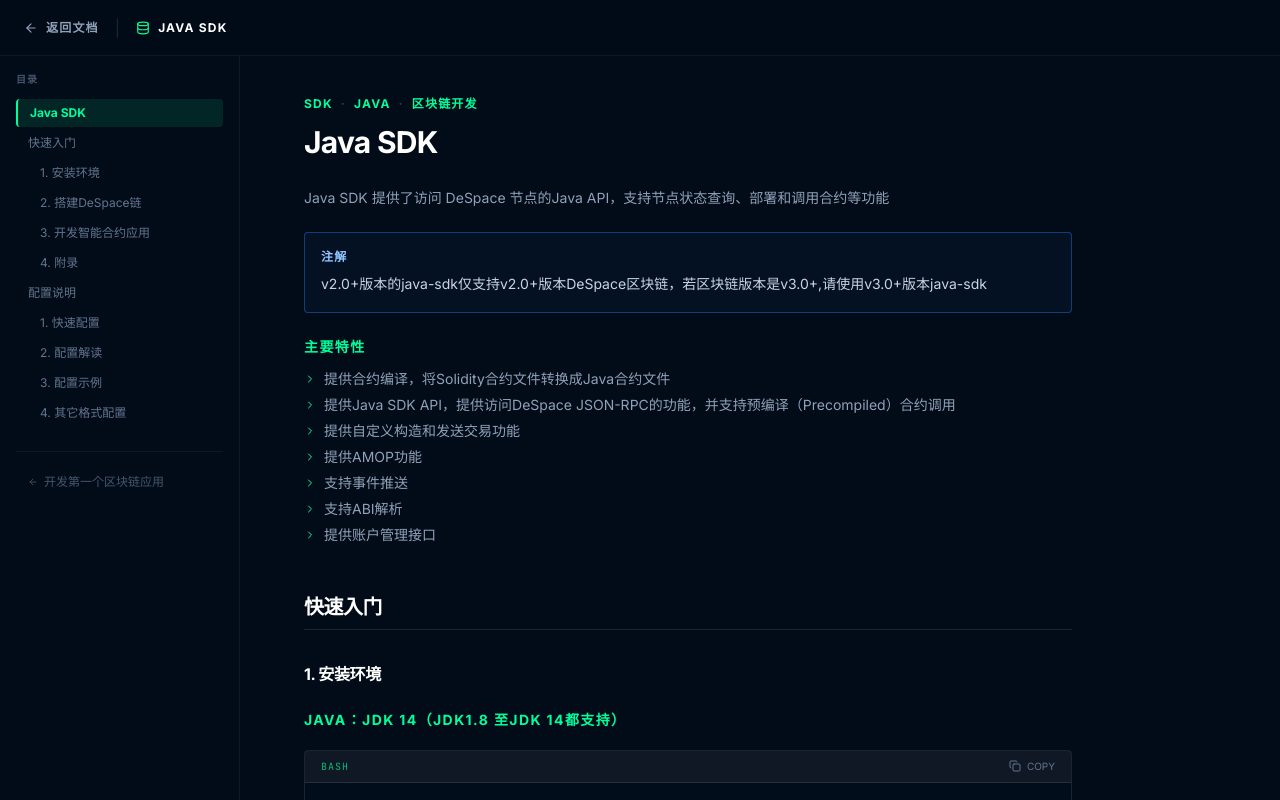
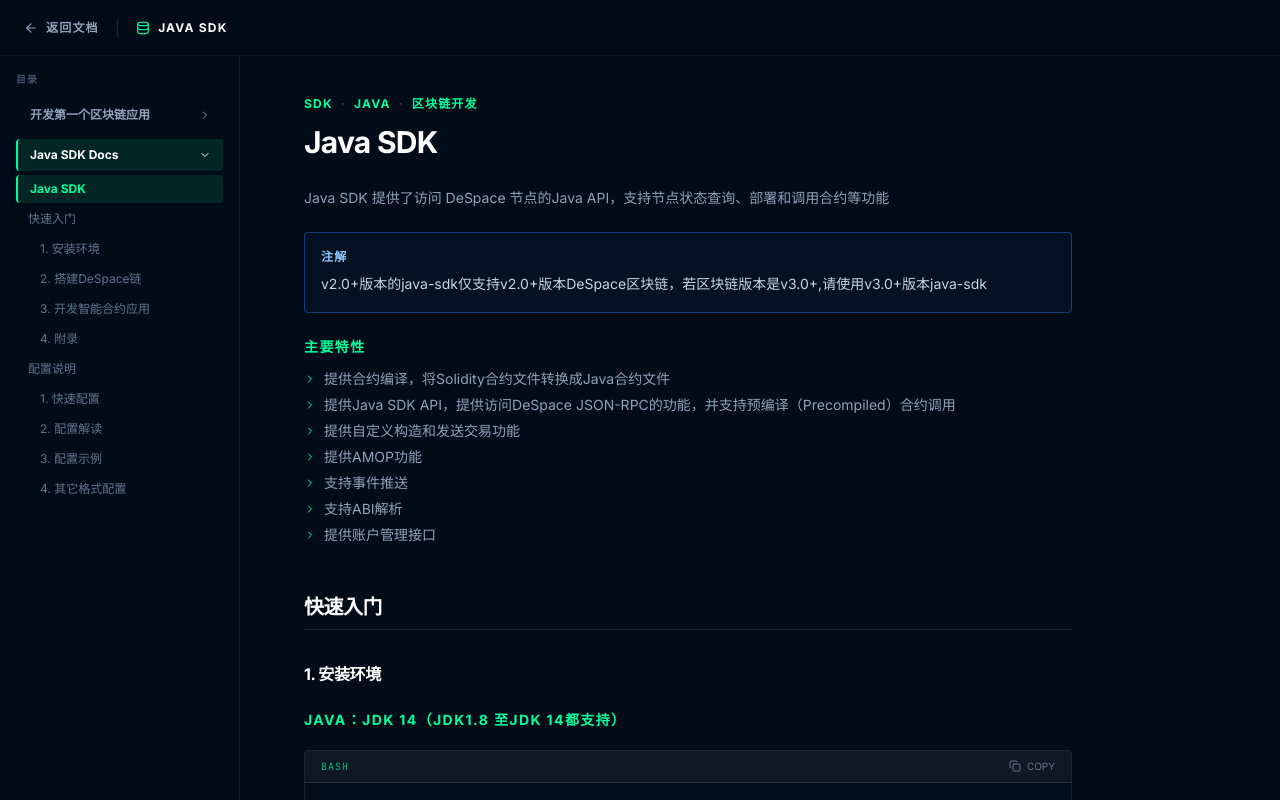
Before and after one commit to xiaoZhangZhang19/DeSpace-Smart-Chain, a React (Vite) app: page /docs/java-sdk in a window 1280 px wide. Shown: the top 800 px of the page. Built offline with nearby package versions, Linux system fonts and the light colour scheme; a web font is replaced by a local one.

Commit message:
add documentation

```diff
--- a/src/App.tsx
+++ b/src/App.tsx
@@ -28,7 +28,7 @@
 import { motion, AnimatePresence } from 'motion/react';
 import ContractTemplates from './pages/ContractTemplates';
 import ContractIDE from './pages/ContractIDE';
-import Documentation from './pages/Documentation';
+import Documentation from './pages/DevelopFirstApp';
 import JavaSDKDocs from './pages/JavaSDKDocs';
 
 const Navbar = () => {
--- a/src/pages/Documentation.tsx
+++ b/src/pages/DevelopFirstApp.tsx
@@ -1,6 +1,6 @@
 import React, { useState, useEffect } from 'react';
 import { useNavigate } from 'react-router-dom';
-import { ArrowLeft, Database, Menu, X, Copy, Check, ChevronRight } from 'lucide-react';
+import { ArrowLeft, Database, Menu, X, Copy, Check, ChevronRight, ChevronDown } from 'lucide-react';
 
 const CodeBlock = ({ code, language = 'bash' }: { code: string; language?: string }) => {
   const [copied, setCopied] = useState(false);
@@ -531,6 +531,8 @@
   const navigate = useNavigate();
   const [activeId, setActiveId] = useState('intro');
   const [sidebarOpen, setSidebarOpen] = useState(false);
+  const [docsExpanded, setDocsExpanded] = useState(true);
+  const [javaExpanded, setJavaExpanded] = useState(false);
 
   useEffect(() => {
     const observer = new IntersectionObserver(
@@ -566,7 +568,18 @@
         <aside className={`fixed md:sticky top-14 z-40 h-[calc(100vh-3.5rem)] w-60 bg-[#020c18] border-r border-white/5 overflow-y-auto transition-transform duration-300 shrink-0 ${sidebarOpen ? 'translate-x-0' : '-translate-x-full md:translate-x-0'}`}>
           <nav className="p-4">
             <p className="text-[10px] uppercase tracking-widest text-slate-600 font-bold mb-3">目录</p>
-            <ul className="space-y-0.5">
+
+            {/* Section 1: 开发第一个区块链应用 */}
+            <div className="mb-2">
+              <button
+                onClick={() => setDocsExpanded(!docsExpanded)}
+                className="w-full flex items-center justify-between px-3 py-2 rounded-sm text-xs font-bold text-white bg-brand-primary/10 border-l-2 border-brand-primary transition-all hover:bg-brand-primary/20"
+              >
+                <span>开发第一个区块链应用</span>
+                <ChevronDown size={12} className={`transition-transform duration-200 ${docsExpanded ? 'rotate-0' : '-rotate-90'}`} />
+              </button>
+              {docsExpanded && (
+                <ul className="mt-1 space-y-0.5">
                   {navItems.map((item) => (
                     <li key={item.id}>
                       <button onClick={() => scrollTo(item.id)} className={`w-full text-left px-3 py-1.5 rounded-sm text-xs transition-all ${activeId === item.id ? 'bg-brand-primary/10 text-brand-primary font-bold border-l-2 border-brand-primary' : 'text-slate-500 hover:text-white hover:bg-white/5'}`}>
@@ -575,6 +588,19 @@
                     </li>
                   ))}
                 </ul>
+              )}
+            </div>
+
+            {/* Section 2: Java SDK Docs */}
+            <div>
+              <button
+                onClick={() => { setJavaExpanded(!javaExpanded); if (!javaExpanded) navigate('/docs/java-sdk'); }}
+                className="w-full flex items-center justify-between px-3 py-2 rounded-sm text-xs font-bold text-slate-400 hover:text-white hover:bg-white/5 transition-all border-l-2 border-transparent hover:border-slate-500"
+              >
+                <span>Java SDK Docs</span>
+                <ChevronDown size={12} className={`transition-transform duration-200 ${javaExpanded ? 'rotate-0' : '-rotate-90'}`} />
+              </button>
+            </div>
           </nav>
         </aside>
 
--- a/src/pages/JavaSDKDocs.tsx
+++ b/src/pages/JavaSDKDocs.tsx
@@ -1,6 +1,6 @@
 import React, { useState, useEffect } from 'react';
 import { useNavigate } from 'react-router-dom';
-import { ArrowLeft, Database, Menu, X, Copy, Check, ChevronRight } from 'lucide-react';
+import { ArrowLeft, Database, Menu, X, Copy, Check, ChevronRight, ChevronDown } from 'lucide-react';
 
 const CodeBlock = ({ code, language = 'bash' }: { code: string; language?: string }) => {
   const [copied, setCopied] = useState(false);
@@ -74,10 +74,29 @@
   { id: 'javasdk-cfg-4',  label: '　4. 其它格式配置' },
 ];
 
+const docsNavItems = [
+  { id: 's1',       label: '1. 了解应用需求' },
+  { id: 's2',       label: '2. 设计与开发智能合约' },
+  { id: 's2-step1', label: '　第一步. 设计智能合约' },
+  { id: 's2-step2', label: '　第二步. 开发源码' },
+  { id: 's3',       label: '3. 编译智能合约' },
+  { id: 's4',       label: '4. 创建区块链应用项目' },
+  { id: 's4-step1', label: '　第一步. 安装环境' },
+  { id: 's4-step2', label: '　第二步. 创建Java工程' },
+  { id: 's4-step3', label: '　第三步. 引入Java SDK' },
+  { id: 's4-step4', label: '　第四步. 配置SDK证书' },
+  { id: 's5',       label: '5. 业务逻辑开发' },
+  { id: 's5-step1', label: '　第一步. 引入合约Java类' },
+  { id: 's5-step2', label: '　第二步. 开发业务逻辑' },
+  { id: 's6',       label: '6. 运行应用' },
+];
+
 export default function JavaSDKDocs() {
   const navigate = useNavigate();
   const [activeId, setActiveId] = useState('javasdk');
   const [sidebarOpen, setSidebarOpen] = useState(false);
+  const [docsExpanded, setDocsExpanded] = useState(false);
+  const [javaExpanded, setJavaExpanded] = useState(true);
 
   useEffect(() => {
     const observer = new IntersectionObserver(
@@ -120,7 +139,40 @@
         <aside className={`fixed md:sticky top-14 z-40 h-[calc(100vh-3.5rem)] w-60 bg-[#020c18] border-r border-white/5 overflow-y-auto transition-transform duration-300 shrink-0 ${sidebarOpen ? 'translate-x-0' : '-translate-x-full md:translate-x-0'}`}>
           <nav className="p-4">
             <p className="text-[10px] uppercase tracking-widest text-slate-600 font-bold mb-3">目录</p>
-            <ul className="space-y-0.5">
+
+            {/* Section 1: 开发第一个区块链应用 */}
+            <div className="mb-2">
+              <button
+                onClick={() => { setDocsExpanded(!docsExpanded); if (!docsExpanded) navigate('/docs'); }}
+                className="w-full flex items-center justify-between px-3 py-2 rounded-sm text-xs font-bold text-slate-400 hover:text-white hover:bg-white/5 transition-all border-l-2 border-transparent hover:border-slate-500"
+              >
+                <span>开发第一个区块链应用</span>
+                <ChevronDown size={12} className={`transition-transform duration-200 ${docsExpanded ? 'rotate-0' : '-rotate-90'}`} />
+              </button>
+              {docsExpanded && (
+                <ul className="mt-1 space-y-0.5">
+                  {docsNavItems.map((item) => (
+                    <li key={item.id}>
+                      <button onClick={() => navigate('/docs')} className="w-full text-left px-3 py-1.5 rounded-sm text-xs transition-all text-slate-500 hover:text-white hover:bg-white/5">
+                        {item.label}
+                      </button>
+                    </li>
+                  ))}
+                </ul>
+              )}
+            </div>
+
+            {/* Section 2: Java SDK Docs */}
+            <div>
+              <button
+                onClick={() => setJavaExpanded(!javaExpanded)}
+                className="w-full flex items-center justify-between px-3 py-2 rounded-sm text-xs font-bold text-white bg-brand-primary/10 border-l-2 border-brand-primary transition-all hover:bg-brand-primary/20"
+              >
+                <span>Java SDK Docs</span>
+                <ChevronDown size={12} className={`transition-transform duration-200 ${javaExpanded ? 'rotate-0' : '-rotate-90'}`} />
+              </button>
+              {javaExpanded && (
+                <ul className="mt-1 space-y-0.5">
                   {navItems.map((item) => (
                     <li key={item.id}>
                       <button onClick={() => scrollTo(item.id)} className={`w-full text-left px-3 py-1.5 rounded-sm text-xs transition-all ${activeId === item.id ? 'bg-brand-primary/10 text-brand-primary font-bold border-l-2 border-brand-primary' : 'text-slate-500 hover:text-white hover:bg-white/5'}`}>
@@ -129,10 +181,7 @@
                     </li>
                   ))}
                 </ul>
-            <div className="mt-6 pt-4 border-t border-white/5">
-              <button onClick={() => navigate('/docs')} className="w-full text-left px-3 py-1.5 rounded-sm text-xs text-slate-600 hover:text-brand-primary transition-colors flex items-center gap-1.5">
-                <ArrowLeft size={10} /> 开发第一个区块链应用
-              </button>
+              )}
             </div>
           </nav>
         </aside>
```
Lines whose indentation alone changed are shown as unchanged.
